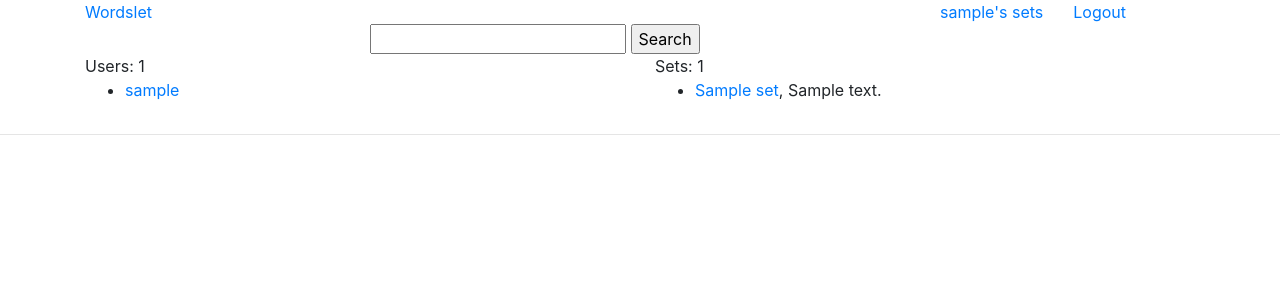
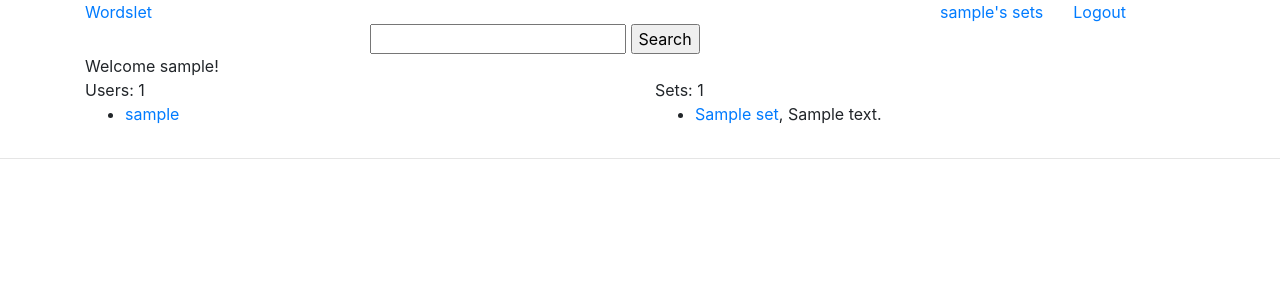
Before and after one commit to seirepo/tietokantasovellus-kesa-2022, a Flask app: template templates/index.html in a window 1280 px wide. Shown: the top 300 px of the page. Run offline with Flask 2, Linux system fonts and the light colour scheme; the visitor is signed in with stand-in values (Sample User, id 1); the template is opened without the code that fills it: most values are stand-ins (such as "Sample title", 1, 10 or a date in 2020); some libraries are stand-ins or nearby versions.

Commit message:
Remove welcome flash, move welcome message to index

```diff
--- a/routes.py
+++ b/routes.py
@@ -22,7 +22,6 @@ def login():
         password = request.form["password"]
 
         if users.login(username, password):
-            flash("Welcome " + username)
             return redirect("/")
         else:
             flash("Invalid username or password")
@@ -60,7 +59,6 @@ def register():
                 return redirect("/register")
 
         if users.register(username, password1, role):
-            flash("Welcome " + username)
             return redirect("/")
         else:
             return render_template("error.html")
--- a/templates/index.html
+++ b/templates/index.html
@@ -3,7 +3,13 @@
 {% block content %}
 
 <div class="container">
-    {% if not session.username %}
+    {% if session.username %}
+        <div class="row">
+            <div class="col align-self-center">
+                Welcome {{ session.username }}!
+            </div>
+        </div>
+    {% else %}
         <div class="row">
             <div class="col align-self-center">
                 Welcome to Wordslet! Log in to create a set of cards, to play and more.
```
